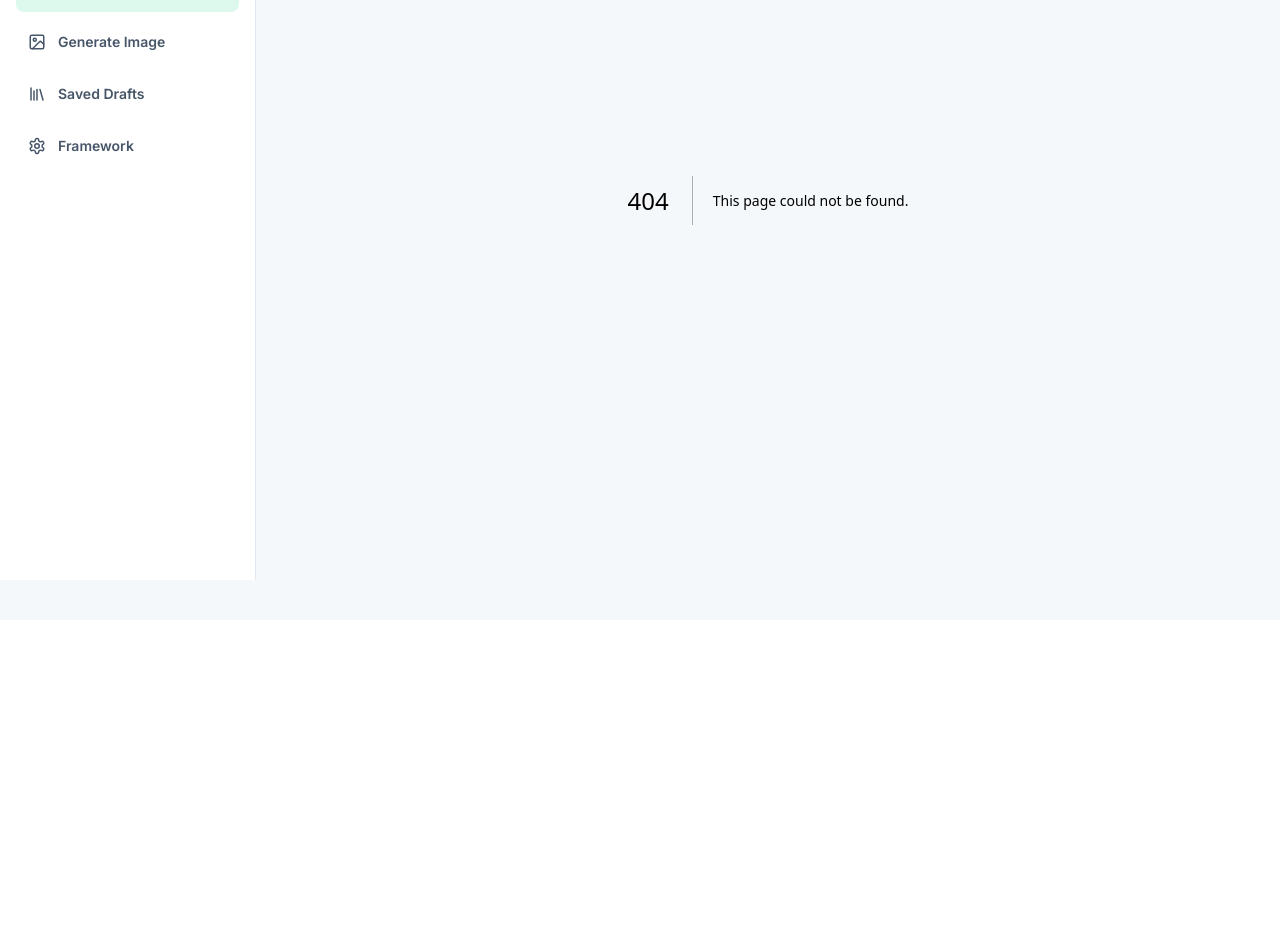
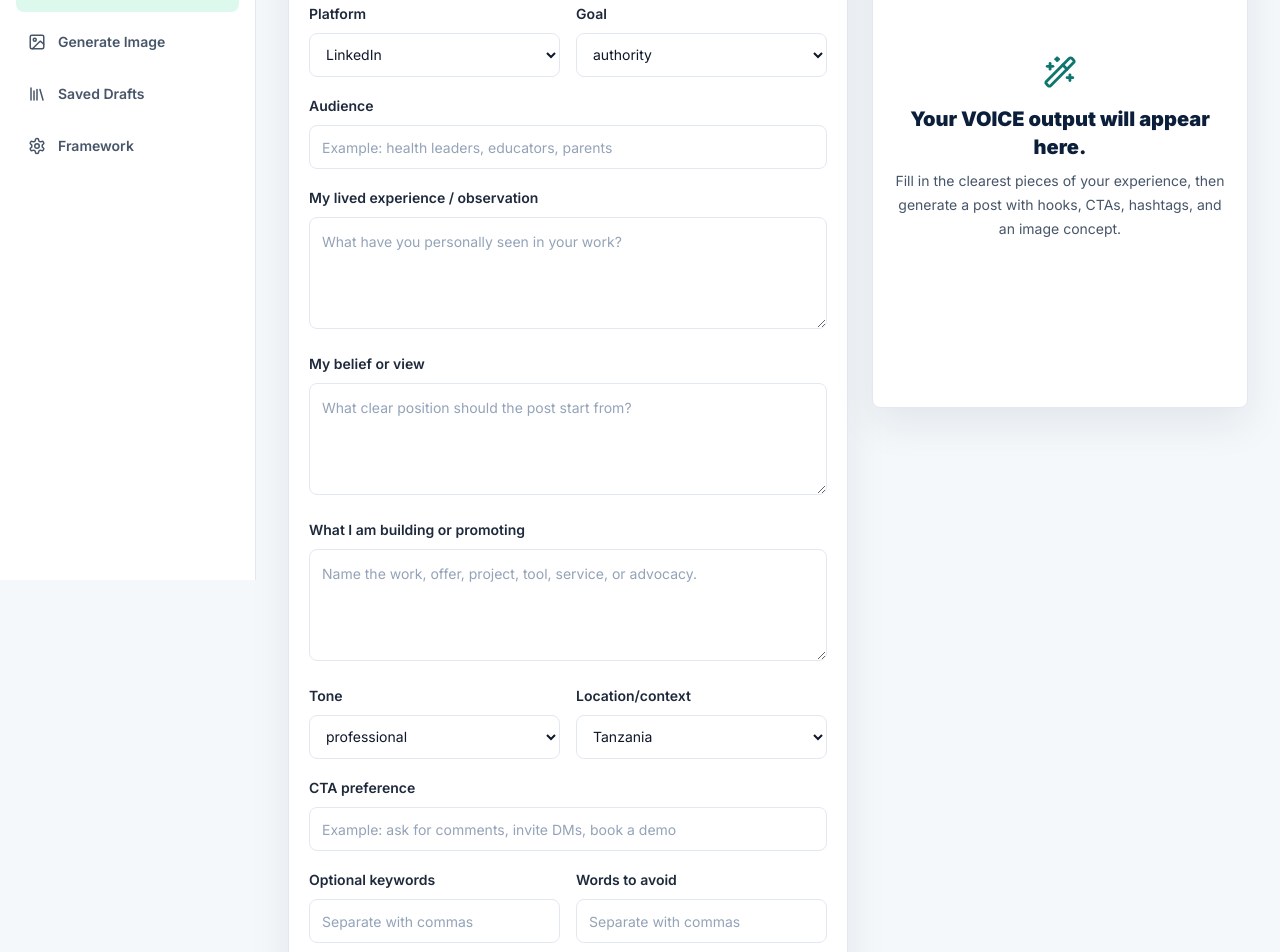
Before and after one commit to jdkomanya/voicepoststudio, a Next.js app: page /create-post in a window 1280 px wide. Before the commit this address had no page. Shown: the part 220-1172 px from the top of the page. Before the commit the page ends 840 px from the top, so only its background shows below. Built offline with nearby package versions, Linux system fonts and the light colour scheme.

Commit message:
Add create post page

```diff
--- /dev/null
+++ b/app/create-post/page.tsx
@@ -0,0 +1,144 @@
+"use client";
+
+import { Save, Wand2 } from "lucide-react";
+import { FormEvent, useState } from "react";
+import { Button } from "@/components/Button";
+import { Card } from "@/components/Card";
+import { Input } from "@/components/Input";
+import { LoadingSpinner } from "@/components/LoadingSpinner";
+import { OutputBox } from "@/components/OutputBox";
+import { Select } from "@/components/Select";
+import { Textarea } from "@/components/Textarea";
+import { getSettings, saveDraft } from "@/lib/drafts";
+import type { Platform, PostGenerationResult } from "@/lib/types";
+
+const platforms: Platform[] = ["LinkedIn", "Facebook", "Instagram"];
+const goals = ["authority", "awareness", "engagement", "education", "app promotion", "product launch"];
+const tones = ["professional", "reflective", "bold", "educational", "warm", "persuasive"];
+const contexts = ["Tanzania", "Africa", "LMIC", "global", "custom"];
+
+const initialForm = {
+  topic: "",
+  platform: "LinkedIn",
+  goal: "authority",
+  audience: "",
+  observation: "",
+  view: "",
+  craft: "",
+  tone: "professional",
+  ctaPreference: "",
+  context: "Tanzania",
+  keywords: "",
+  avoidWords: ""
+};
+
+export default function CreatePostPage() {
+  const [form, setForm] = useState(initialForm);
+  const [result, setResult] = useState<PostGenerationResult | null>(null);
+  const [loading, setLoading] = useState(false);
+  const [error, setError] = useState("");
+  const [saved, setSaved] = useState("");
+
+  function update(name: string, value: string) {
+    setForm((current) => ({ ...current, [name]: value }));
+  }
+
+  async function generate(event: FormEvent) {
+    event.preventDefault();
+    setLoading(true);
+    setError("");
+    setSaved("");
+    try {
+      const settings = getSettings();
+      const response = await fetch("/api/generate-post", {
+        method: "POST",
+        headers: { "Content-Type": "application/json" },
+        body: JSON.stringify({ ...form, context: form.context === "custom" ? settings.defaultContext : form.context })
+      });
+      const data = await response.json();
+      if (!response.ok) throw new Error(data.error || "Post generation failed.");
+      setResult(data);
+    } catch (issue) {
+      setError(issue instanceof Error ? issue.message : "Post generation failed.");
+    } finally {
+      setLoading(false);
+    }
+  }
+
+  function save() {
+    if (!result) return;
+    const allHashtags = Object.values(result.hashtags).flat();
+    saveDraft({
+      title: form.topic || "VOICE post draft",
+      platform: form.platform as Platform,
+      finalPost: result.finalPost,
+      hashtags: allHashtags,
+      imagePrompt: result.imageConcept
+    });
+    setSaved("Draft saved.");
+  }
+
+  return (
+    <div className="space-y-6">
+      <header>
+        <p className="text-sm font-bold uppercase tracking-wide text-teal">Create Post</p>
+        <h1 className="mt-2 text-3xl font-black text-navy">Turn lived experience into a polished VOICE post.</h1>
+      </header>
+
+      <div className="grid gap-6 xl:grid-cols-[minmax(0,560px)_1fr]">
+        <Card>
+          <form onSubmit={generate} className="space-y-4">
+            <Input label="Topic" value={form.topic} onChange={(e) => update("topic", e.target.value)} placeholder="Example: Hearing screening access in rural clinics" required />
+            <div className="grid gap-4 sm:grid-cols-2">
+              <Select label="Platform" options={platforms} value={form.platform} onChange={(e) => update("platform", e.target.value)} />
+              <Select label="Goal" options={goals} value={form.goal} onChange={(e) => update("goal", e.target.value)} />
+            </div>
+            <Input label="Audience" value={form.audience} onChange={(e) => update("audience", e.target.value)} placeholder="Example: health leaders, educators, parents" required />
+            <Textarea label="My lived experience / observation" value={form.observation} onChange={(e) => update("observation", e.target.value)} placeholder="What have you personally seen in your work?" />
+            <Textarea label="My belief or view" value={form.view} onChange={(e) => update("view", e.target.value)} placeholder="What clear position should the post start from?" />
+            <Textarea label="What I am building or promoting" value={form.craft} onChange={(e) => update("craft", e.target.value)} placeholder="Name the work, offer, project, tool, service, or advocacy." />
+            <div className="grid gap-4 sm:grid-cols-2">
+              <Select label="Tone" options={tones} value={form.tone} onChange={(e) => update("tone", e.target.value)} />
+              <Select label="Location/context" options={contexts} value={form.context} onChange={(e) => update("context", e.target.value)} />
+            </div>
+            <Input label="CTA preference" value={form.ctaPreference} onChange={(e) => update("ctaPreference", e.target.value)} placeholder="Example: ask for comments, invite DMs, book a demo" />
+            <div className="grid gap-4 sm:grid-cols-2">
+              <Input label="Optional keywords" value={form.keywords} onChange={(e) => update("keywords", e.target.value)} placeholder="Separate with commas" />
+              <Input label="Words to avoid" value={form.avoidWords} onChange={(e) => update("avoidWords", e.target.value)} placeholder="Separate with commas" />
+            </div>
+            {error ? <p className="rounded-lg bg-red-50 p-3 text-sm font-medium text-red-700">{error}</p> : null}
+            <Button type="submit" className="w-full" disabled={loading} icon={<Wand2 size={18} />}>
+              {loading ? <LoadingSpinner label="Generating post" /> : "Generate Post"}
+            </Button>
+          </form>
+        </Card>
+
+        <section className="space-y-4">
+          {result ? (
+            <>
+              <div className="flex flex-wrap items-center justify-between gap-3">
+                <h2 className="text-xl font-black text-navy">Output Preview</h2>
+                <Button type="button" variant="secondary" onClick={save} icon={<Save size={18} />}>Save Draft</Button>
+              </div>
+              {saved ? <p className="rounded-lg bg-mint p-3 text-sm font-bold text-navy">{saved}</p> : null}
+              <OutputBox title="Final Post" content={result.finalPost} />
+              <OutputBox title="3 Alternative Hooks" content={result.alternativeHooks} />
+              <OutputBox title="3 CTA Options" content={result.ctaOptions} />
+              <OutputBox title="Platform-Specific Version" content={result.platformVersion} />
+              <OutputBox title="Meta Hashtags" content={Object.values(result.hashtags).flat()} />
+              <OutputBox title="Image Concept Suggestion" content={result.imageConcept} />
+            </>
+          ) : (
+            <Card className="flex min-h-[520px] items-center justify-center">
+              <div className="max-w-sm text-center">
+                <Wand2 className="mx-auto text-teal" size={34} />
+                <h2 className="mt-4 text-xl font-black text-navy">Your VOICE output will appear here.</h2>
+                <p className="mt-2 text-sm leading-6 text-slate-600">Fill in the clearest pieces of your experience, then generate a post with hooks, CTAs, hashtags, and an image concept.</p>
+              </div>
+            </Card>
+          )}
+        </section>
+      </div>
+    </div>
+  );
+}
```
